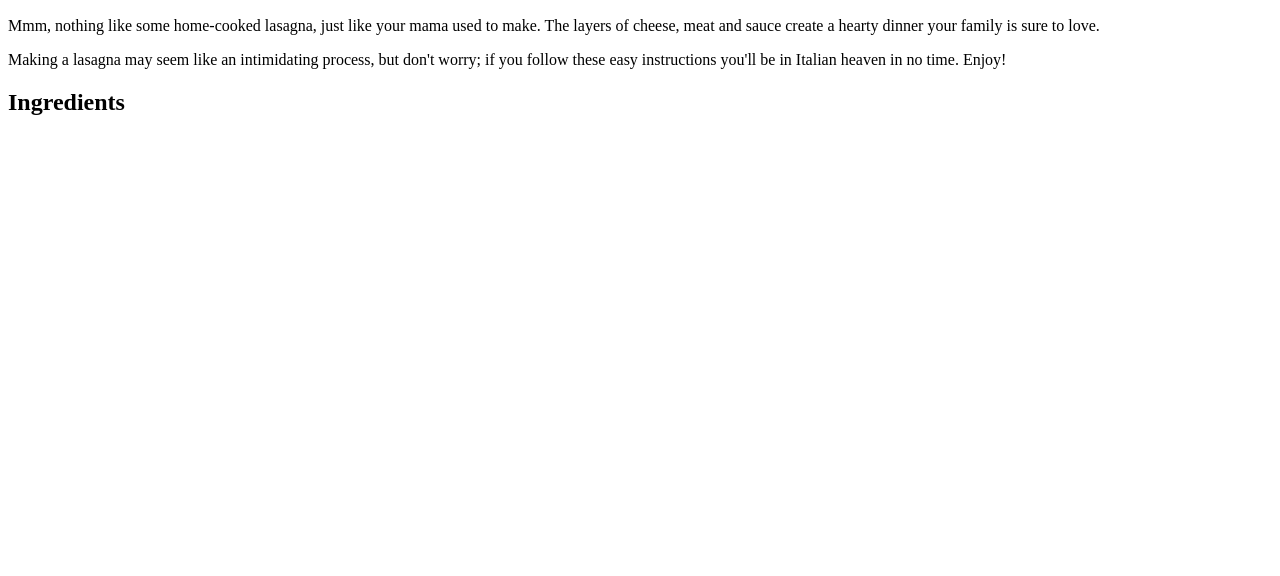
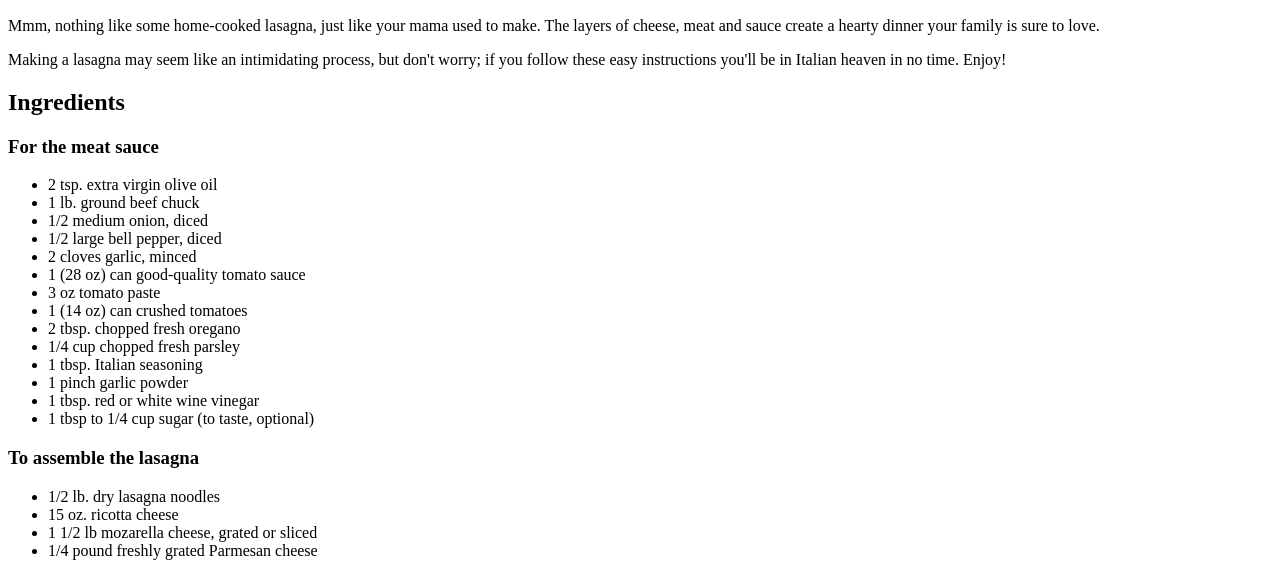
Before and after one commit to CalicoCritter/odin-recipes, a plain HTML site: page recipes/lasagna.html in a window 1280 px wide. Shown: the part 434-1010 px from the top of the page. Before the commit the page ends 800 px from the top, so only its background shows below. Drawn offline with Linux system fonts and the light colour scheme.

Commit message:
Add unordered list of ingredients

```diff
--- a/recipes/lasagna.html
+++ b/recipes/lasagna.html
@@ -14,6 +14,29 @@
         <p> Making a lasagna may seem like an intimidating process, but don't worry; if you follow these easy instructions you'll be in
             Italian heaven in no time. Enjoy! </p>
     <h2>Ingredients</h2>
-        <ol> </ol>
+        <h3>For the meat sauce</h3>
+        <ul>
+            <li>2 tsp. extra virgin olive oil</li>
+            <li>1 lb. ground beef chuck </li>
+            <li>1/2 medium onion, diced</li>
+            <li>1/2 large bell pepper, diced</li>
+            <li>2 cloves garlic, minced</li>
+            <li>1 (28 oz) can good-quality tomato sauce</li>
+            <li>3 oz tomato paste</li>
+            <li>1 (14 oz) can crushed tomatoes</li>
+            <li>2 tbsp. chopped fresh oregano</li>
+            <li>1/4 cup chopped fresh parsley</li>
+            <li>1 tbsp. Italian seasoning</li>
+            <li>1 pinch garlic powder</li>
+            <li>1 tbsp. red or white wine vinegar</li>
+            <li>1 tbsp to 1/4 cup sugar (to taste, optional)</li>
+        </ul>
+        <h3>To assemble the lasagna</h3>
+        <ul>
+            <li>1/2 lb. dry lasagna noodles</li>
+            <li>15 oz. ricotta cheese</li>
+            <li>1 1/2 lb mozarella cheese, grated or sliced</li>
+            <li>1/4 pound freshly grated Parmesan cheese</li>
+        </ul>
 </body>
 </html>
```
